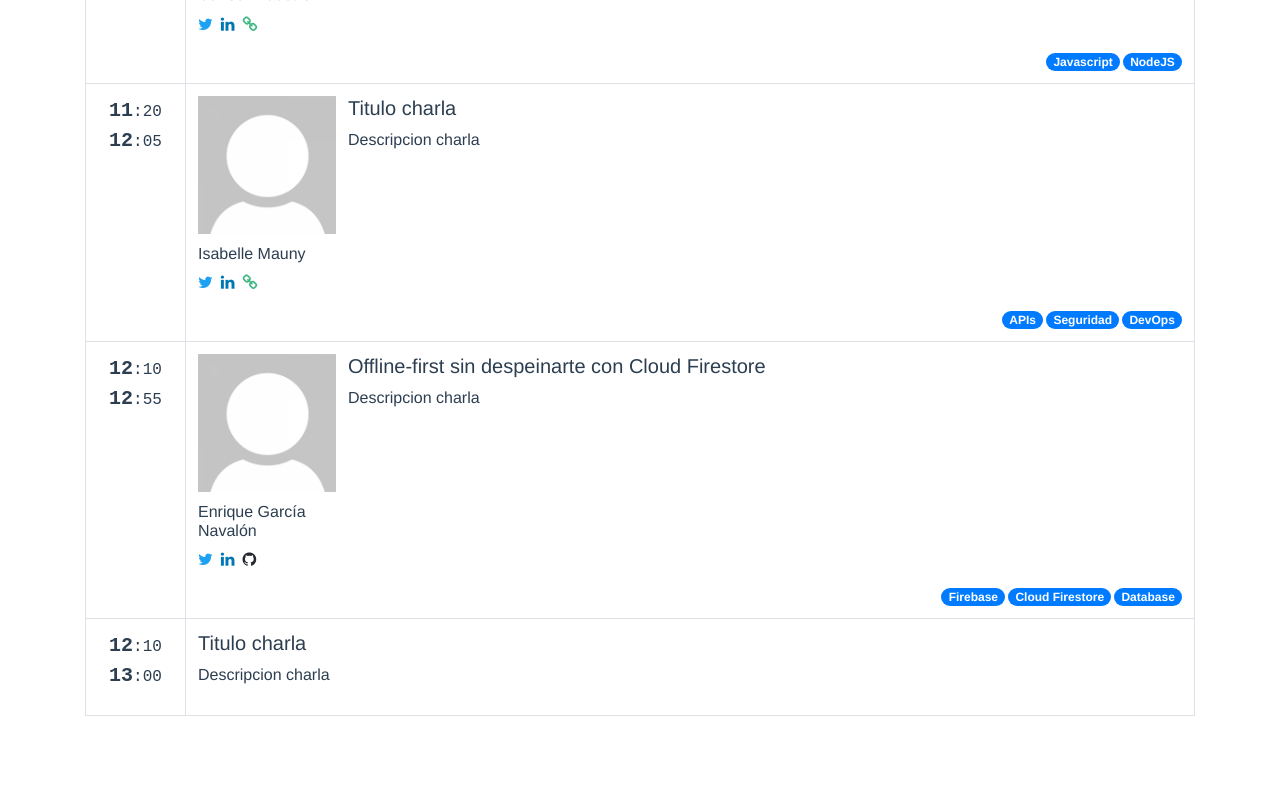
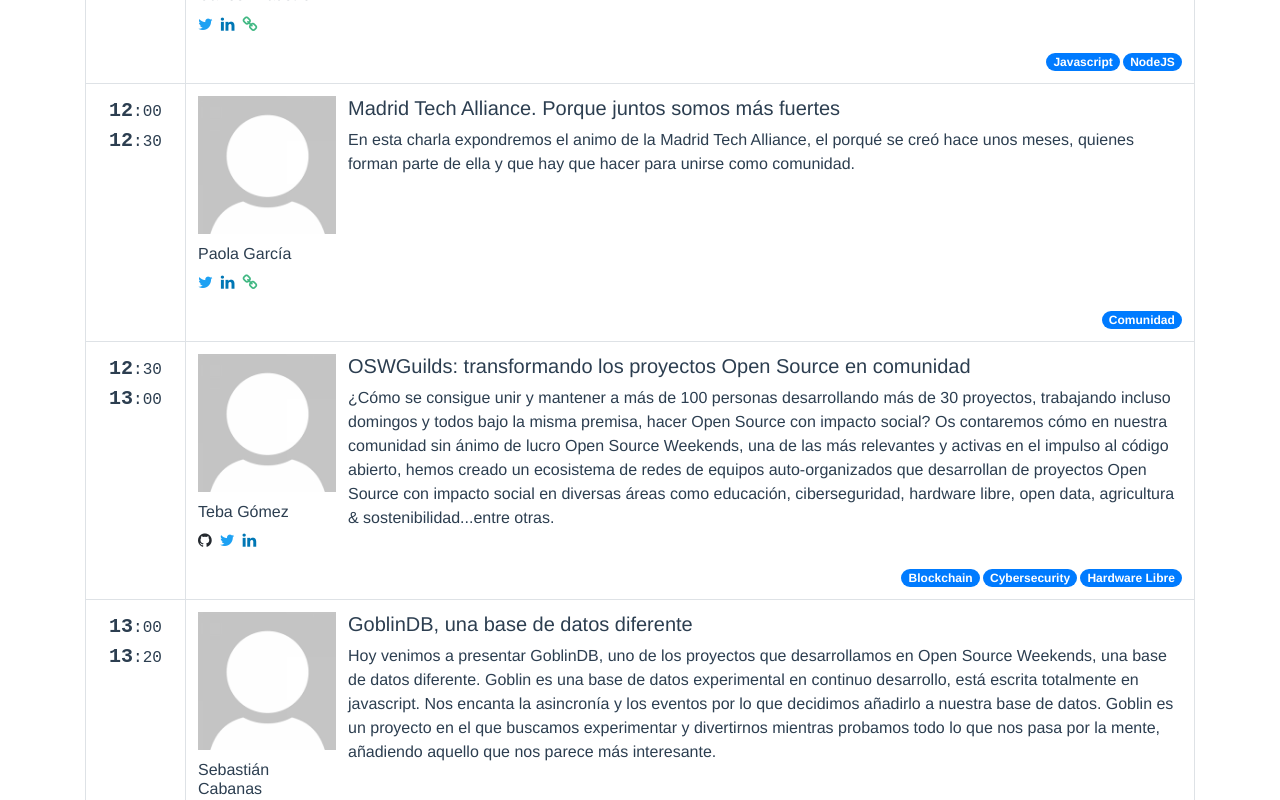
Before and after one commit to DevJourneyMadrid/june-18, a Vue app: page /#/ in a window 1280 px wide. Shown: the part 620-1420 px from the top of the page. Before the commit the page ends 1396 px from the top, so only its background shows below. Built offline with nearby package versions, Linux system fonts and the light colour scheme; what vue-momentjs would draw is missing.

Commit message:
Initial commit

```diff
--- a/src/data/index.js
+++ b/src/data/index.js
@@ -1,12 +1,13 @@
+/* eslint-disable */
 // Types: 1 & 2
 // Type 1 is a moment like welcome or networking
 // Type 2 is when a speaker has time to speak
 const scheduleInfo = [
   {
-    date: '09/06/2018', // DD/MM/YYYY
+    date: '06/06/2018', // DD/MM/YYYY
     tracks: [
       {
-        displayName: 'Demo Corner',
+        displayName: 'Demo Corner by OSW',
         max: 20,
         items: [
           {
@@ -30,72 +31,126 @@ const scheduleInfo = [
             time: {
               start: {
                 hour: '10',
-                min: '30',
+                min: '00',
               },
               end: {
-                hour: '11',
-                min: '15',
+                hour: '12',
+                min: '00',
               },
             },
           },
           {
             type: 2,
             content: {
-              title: 'Titulo charla',
-              description: 'Descripcion charla',
-              tags: [ 'APIs', 'Seguridad', 'DevOps' ],
+              title: 'Madrid Tech Alliance. Porque juntos somos más fuertes',
+              description: 'En esta charla expondremos el animo de la Madrid Tech Alliance, el porqué se creó hace unos meses, quienes forman parte de ella y que hay que hacer para unirse como comunidad.',
+              tags: [ 'Comunidad' ],
               speaker: {
-                name: 'Isabelle Mauny',
-                position: 'CTO at 42Crunch',
-                bio: 'I am working for 42Crunch, a company providing an API security platform, putting security at the ' +
-                'heart of APIs lifecycle: development, testing, deployment. I manage product management, product marketing ' +
-                'as well as analysts relationship. Previously, I was working for WSO2 as VP of Product Strategy and Technical ' +
-                'Evangelist for WSO2\'s open source platform, mainly in Europe.',
-                image: 'isa.jpg',
+                name: 'Paola García',
+                position: 'CEO at Chefly',
+                bio: 'Paola García es Ingeniera de Telecomunicaciones y desarrolladora de Software. Además es co-fundadora y CEO de un Startup tecnológica Chefly. Trabaja desde Campus Madrid, un edificio de Google para emprendedores en el que además es embajadora de Comunidad especializada en perspectiva de género. Ponente en charlas técnicas y sobre emprendimiento y embajadora de Diversidad en Open Source Weekends. Además es organizadora de Madrid Tech Alliance.',
+                image: 'image.jpg',
                 socialLinks: {
-                  twitter: 'https://twitter.com/isamauny',
-                  linkedin: 'https://www.linkedin.com/in/isamauny/',
-                  website: 'https://www.42crunch.com/',
+                  twitter: 'https://twitter.com/gGarciaPaola',
+                  linkedin: 'https://www.linkedin.com/in/paolagarcia/',
+                  website: 'https://chefly.co',
                 },
               },
             },
             time: {
               start: {
-                hour: '11',
-                min: '20',
+                hour: '12',
+                min: '00',
               },
               end: {
                 hour: '12',
-                min: '05',
+                min: '30',
               },
             },
           },
           {
             type: 2,
             content: {
-              title: 'Offline-first sin despeinarte con Cloud Firestore',
-              description: 'Descripcion charla',
-              tags: [ 'Firebase', 'Cloud Firestore', 'Database' ],
+              title: 'OSWGuilds: transformando los proyectos Open Source en comunidad',
+              description: '¿Cómo se consigue unir y mantener a más de 100 personas desarrollando más de 30 proyectos, trabajando incluso domingos y todos bajo la misma premisa, hacer Open Source con impacto social? Os contaremos cómo en nuestra comunidad sin ánimo de lucro Open Source Weekends, una de las más relevantes y activas en el impulso al código abierto, hemos creado un ecosistema de redes de equipos auto-organizados que desarrollan de proyectos Open Source con impacto social en diversas áreas como educación, ciberseguridad, hardware libre, open data, agricultura & sostenibilidad...entre otras.',
+              tags: [ 'Blockchain', 'Cybersecurity', 'Hardware Libre' ],
               speaker: {
-                name: 'Enrique García Navalón',
-                position: 'Lead Engineer en BICG',
-                bio: 'Bio',
-                image: 'garcianavalon.jpg',
+                name: 'Teba Gómez',
+                position: '--',
+                bio: 'Experta en Gestión de proyectos con metodologías ágiles y Design Thinking, es además facilitadora y coach de equipos. Durante más 5 años colaboró en la implementación de mega-proyectos en una multinacional de software y tecnología para la salud. De lo que más orgullosa se siente es de ser la Embajadora de los Guilds en Open Source Weekends, de crear un ecosistema para el desarrollo de proyectos Open Source y de fomentar la Cultura Libre hasta donde sea posible. También es responsable del diseño e implementación de un plan de formación técnico y de gestión de proyectos Open Source, así como de habilidades transversales (cultura de equipo, comunicación…). Las metodologías ágiles le han perseguido desde hace muchos años; especialmente enganchada a bajar a tierra toda esa locura que implica Scrum, Agile Project Management y Design Thinking. Colaboradora y mentora freelance en StartUps y PYMes.',
+                image: 'koolteba.jpg',
                 socialLinks: {
-                  twitter: 'https://twitter.com/garcianavalon',
-                  linkedin: 'https://www.linkedin.com/in/garcianavalon/',
-                  github: 'https://github.com/garcianavalon',
+                  github: 'https://github.com/kooltheba',
+                  twitter: 'https://twitter.com/KoolTheba',
+                  linkedin: 'https://www.linkedin.com/in/tebagomez/',
                 },
               },
             },
             time: {
               start: {
                 hour: '12',
-                min: '10',
+                min: '30',
               },
               end: {
-                hour: '12',
-                min: '55',
+                hour: '13',
+                min: '00',
+              },
+            },
+          },
+          {
+            type: 2,
+            content: {
+              title: 'GoblinDB, una base de datos diferente',
+              description: 'Hoy venimos a presentar GoblinDB, uno de los proyectos que desarrollamos en Open Source Weekends, una base de datos diferente. Goblin es una base de datos experimental en continuo desarrollo, está escrita totalmente en javascript. Nos encanta la asincronía y los eventos por lo que decidimos añadirlo a nuestra base de datos. Goblin es un proyecto en el que buscamos experimentar y divertirnos mientras probamos todo lo que nos pasa por la mente, añadiendo aquello que nos parece más interesante.',
+              tags: [ 'Storage', 'Technological Innovation' ],
+              speaker: {
+                name: 'Sebastián Cabanas',
+                position: 'Web developer at CBI Consulting',
+                bio: 'Desarrollador de software y amante de la filosofía open source. Me dedido al desarrollo profesionalmente desde hace unos 3 años. Actualmente trabajo como desarrollador web fullstack con PHP / MySQL / Node.js / Javascript... en una pequeña empresa, llamada CBI, ubicada en San Sebastián de los Reyes. Tenemos un producto llamado Sygris que se basa en facilitar la recopilación, tratamiento y visualización de datos de forma amigable para grandes empresas, entre ellas Telefónica, Mapfre, BBVA y empresas por estilo que necesitan recompilar y analizar datos de muy diversas fuentes y departamentos en diferentes países. Formo parte de la comunidad de amantes de la cultura libre Open Source Weekends, de la que me enamoré desde mi primer meetup. Desde entonces no me he perdido ninguno y actualmente colaboro en varios proyectos que hacemos en comunidad cómo GoblinDB o Telemetría UC3M.',
+                image: '--',
+                socialLinks: {
+                  twitter: 'https://twitter.com/Sebastiancbvz',
+                  linkedin: 'https://www.linkedin.com/in/CBI Consulting/',
+                },
+              },
+            },
+            time: {
+              start: {
+                hour: '13',
+                min: '00',
+              },
+              end: {
+                hour: '13',
+                min: '20',
+              },
+            },
+          },
+          {
+            type: 2,
+            content: {
+              title: 'AireMAD',
+              description: '--',
+              tags: [ 'Storage', 'Technological Innovation' ],
+              speaker: {
+                name: 'Ulises Gascón',
+                position: 'TPM at Google',
+                bio: 'I am one of the co-organizers of the Open Source Weekends and I wrote the book "JavaScript, ¡Inspírate!" (JavaScript, Get inspired!). Currently my personal aim is to evangelize about Open Source. I believe that the Open Source can change the world. This is the reason why most of my software and hardware projects were released under Open Source licenses in GitHub. Since a very young age, I have been attracted by the world of web and computing to which I have dedicated all my career life till today.During the years I\'ve had different jobs as webmaster, developer, instructor and developer evangelist. Today I work as a freelance consultant and an instructor teaching about JavaScript, Node.js, Python e Internet of Things, among others... As a Full Stack Developer, I developed a lot of experience in fields like Internet of Things (IoT) with Open Hardware as Arduino or Raspberry Pi. Most of the time I code in JavaScript and Python.',
+                image: '--',
+                socialLinks: {
+                  twitter: 'https://twitter.com/kom_256',
+                  github: 'https://github.com/UlisesGascon',
+                  website: 'https://medium.com/@ulisesGascon',
+                },
+              },
+            },
+            time: {
+              start: {
+                hour: '13',
+                min: '00',
+              },
+              end: {
+                hour: '13',
+                min: '20',
               },
             },
           },
```
